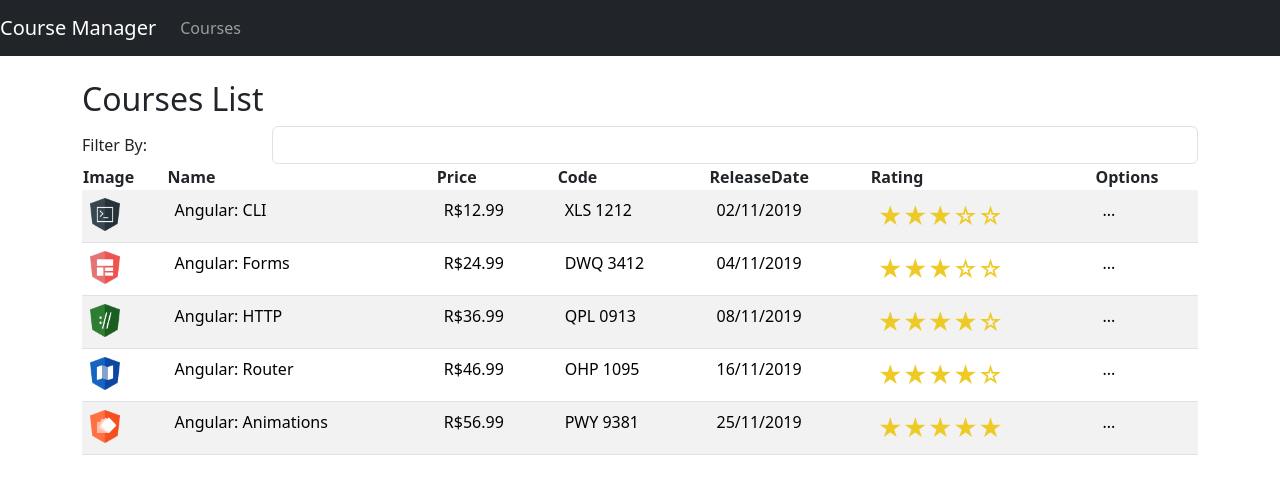
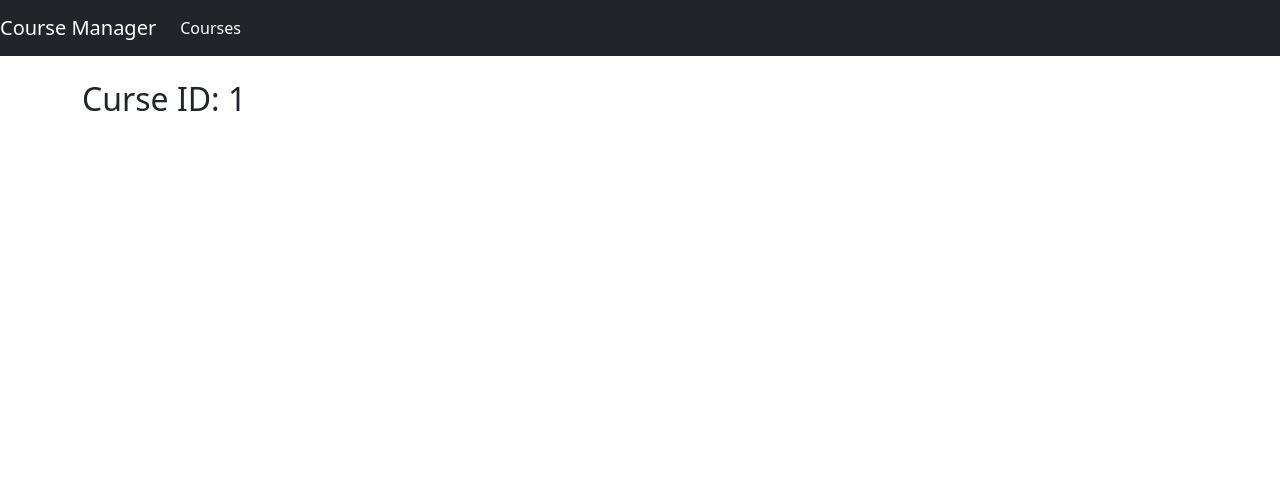
Before and after one commit to jodairnunes/Santander-Bootcamp-Fullstack-Developer, an Angular app: page /courses/info/1 in a window 1280 px wide. Before the commit this address led to /courses. Shown: the top 494 px of the page. Built offline with nearby package versions, Linux system fonts and the light colour scheme.

Commit message:
Aula 13: Acessando outro componente através de rotas - criado componente course-info, atualizado componente courses-list, criado rota para course-info, atualizado navbar

```diff
--- a/src/app/app-routing.module.ts
+++ b/src/app/app-routing.module.ts
@@ -1,10 +1,12 @@
 import { NgModule } from '@angular/core';
 import { RouterModule, Routes } from '@angular/router';
 import { CourseListComponent } from './courses/course-list/course-list.component';
+import { CourseInfoComponent } from './courses/course-info/course-info.component';
 
 const routes: Routes = [
   {path: '', redirectTo: 'courses', pathMatch: 'full' },
   {path: 'courses', component: CourseListComponent},
+  {path: 'courses/info/:id', component: CourseInfoComponent},
   {path: '**', redirectTo: 'courses'}
 ];
 
--- a/src/app/app.module.ts
+++ b/src/app/app.module.ts
@@ -9,7 +9,8 @@
 import { NgbModule } from '@ng-bootstrap/ng-bootstrap';
 import { FormsModule } from '@angular/forms';
 import { ReplacePipe } from './pipe/replace.pipe';
-import { NavbarComponent } from './navbar/navbar/navbar.component';
+import { NavbarComponent } from './navbar/navbar.component';
+import { CourseInfoComponent } from './courses/course-info/course-info.component';
 
 @NgModule({
   declarations: [
@@ -19,6 +20,7 @@
     CarrosselComponent,
     ReplacePipe,
     NavbarComponent,
+    CourseInfoComponent,
   ],
   imports: [
     BrowserModule,
--- /dev/null
+++ b/src/app/courses/course-info/course-info.component.html
@@ -0,0 +1 @@
+<h2>Curse ID: {{courseId}}</h2>
--- /dev/null
+++ b/src/app/courses/course-info/course-info.component.ts
@@ -0,0 +1,19 @@
+import { Component, OnInit } from '@angular/core';
+import { ActivatedRoute } from '@angular/router';
+
+@Component({
+  selector: 'app-course-info',
+  templateUrl: './course-info.component.html',
+  styleUrl: './course-info.component.scss'
+})
+export class CourseInfoComponent implements OnInit{
+
+  courseId: string | null = '';
+
+  constructor(readonly activatedRoute: ActivatedRoute) {}
+
+  ngOnInit(): void {
+      this.courseId = this.activatedRoute.snapshot.paramMap.get('id');
+  }
+
+}
--- a/src/app/courses/course-list/course-list.component.html
+++ b/src/app/courses/course-list/course-list.component.html
@@ -28,7 +28,9 @@
 				<!-- <app-star [rating]="course.rating"></app-star> -->
 				<ngb-rating class="rating" [rate]="course.rating"/>
 			</td>
-			<td> ... </td>
+			<td>
+				<a [routerLink]="['/courses/info', course.id]" class="btn btn-primary">Edit</a>
+			</td>
 		</tr>
 	</tbody>
 </table>
--- a/src/app/navbar/navbar/navbar.component.html
+++ b/src/app/navbar/navbar.component.html
@@ -1,5 +1,5 @@
 <nav class="navbar navbar-expand-lg navbar-dark bg-dark">
-    <a href="#" class="navbar-brand">Course Manager</a>
+    <a [routerLink]="['/courses']" class="navbar-brand">Course Manager</a>
 
     <button class="navbar-toggler" type="button" data-toggle="collapse" data-target="#navbarSupportedContent"
         aria-controls="navbarSupportedContent" aria-expanded="false" aria-label="Toggle navigation">
@@ -9,7 +9,7 @@
     <div class="collapse navbar-collapse" id="navbarSupportedContent">
         <ul class="navbar-nav mr-auto">
             <li class="nav-item">
-                <a href="#" routerLinkActive="active" class="nav-link">Courses</a>
+                <a [routerLink]="['/courses']" routerLinkActive="active" class="nav-link">Courses</a>
             </li>
         </ul>
     </div>
```
Also changed, not shown: src/app/courses/course-info/course-info.component.scss (added), src/app/navbar/navbar.component.scss (added), src/app/navbar/navbar.component.ts (renamed from src/app/navbar/navbar/navbar.component.ts), 2 other files (tests, documents, lock files or other folders).
